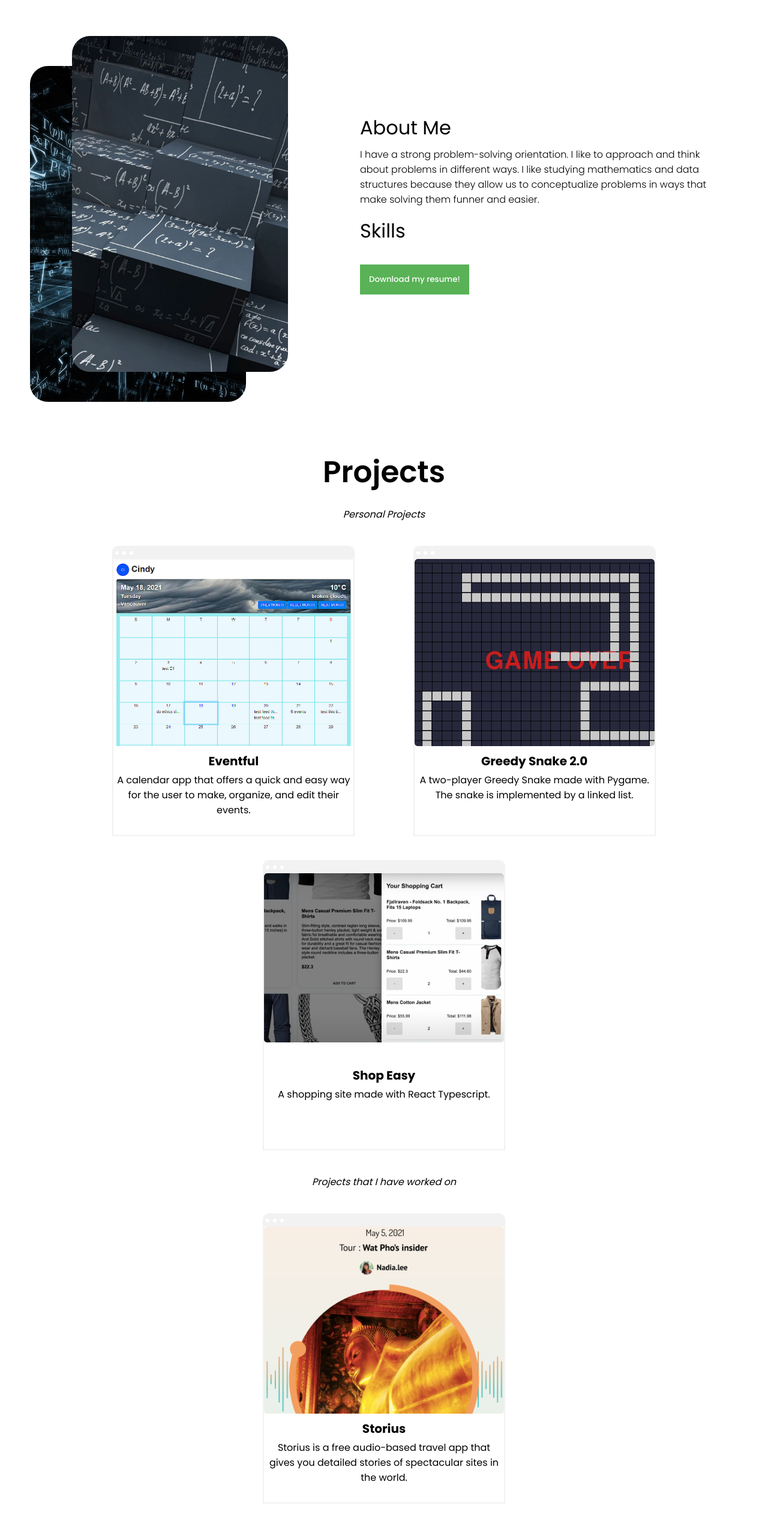
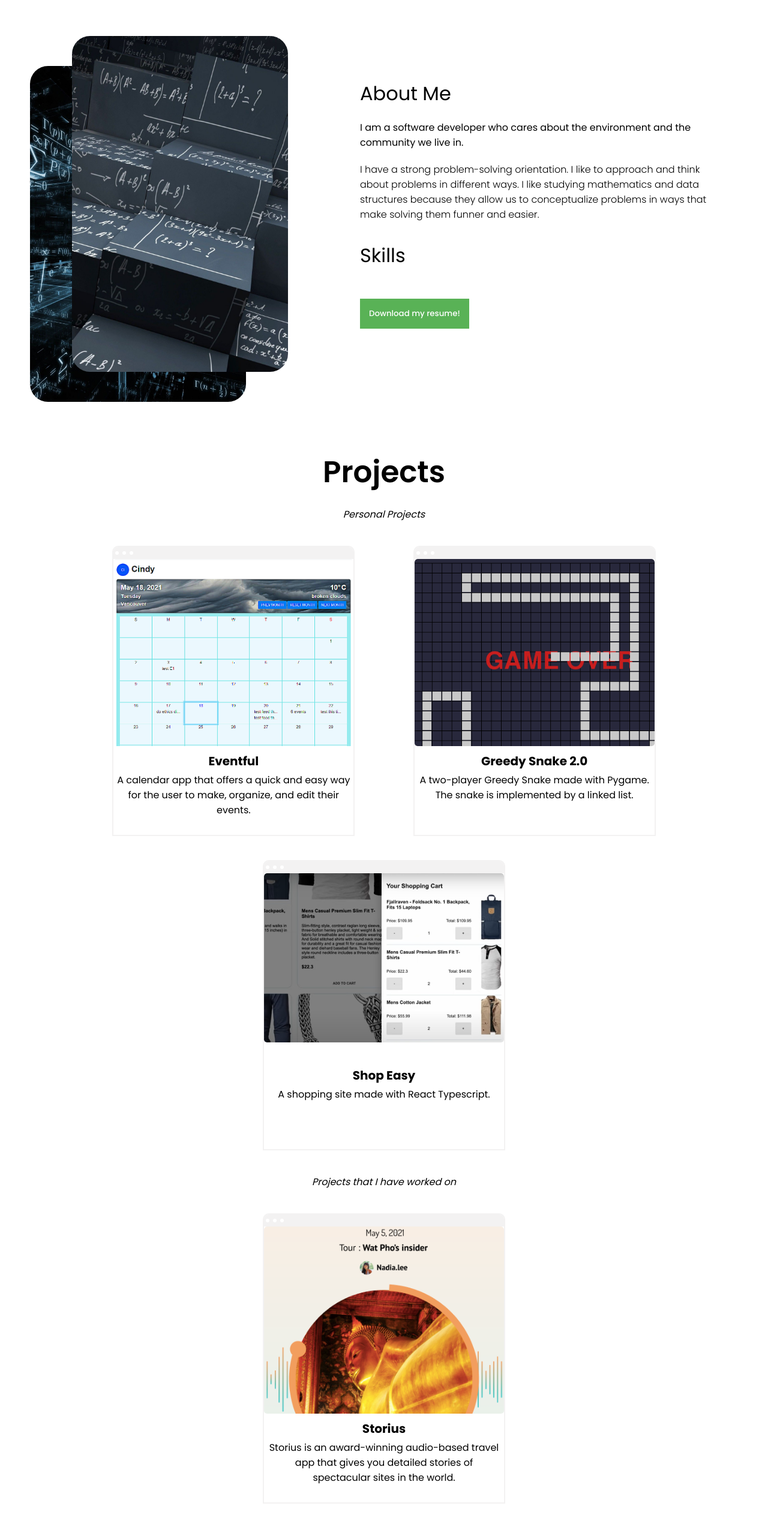
Before and after one commit to BoscoCHW/personal-site, a React (Create React App) app: page / in a window 1280 px wide. Shown: the part 820-3386 px from the top of the page at 60% size. Built offline with nearby package versions, Linux system fonts and the light colour scheme; some icons are missing.

Commit message:
add subtitle to about me

```diff
--- a/src/components/about/About.jsx
+++ b/src/components/about/About.jsx
@@ -27,7 +27,9 @@ const About = () => {
       <div className="a-right">
         <div className="a-about-me-wrapper">
           <h1 className="a-title">About Me</h1>
-
+          <p className="a-sub">
+            I am a software developer who cares about the environment and the community we live in.
+          </p>
           <p className="a-desc">
             I have a strong problem-solving orientation. I like to approach and think about problems in different ways.
             I like studying mathematics and data structures because they allow us to conceptualize problems in ways that
--- a/src/components/about/about.css
+++ b/src/components/about/about.css
@@ -39,12 +39,11 @@
   display: flex;
   flex-direction: column;
   padding-right: 5rem;
-  gap: 1rem;
+  gap: 2rem;
 }
 
 
 .a-title {
-  margin-bottom: 0.5rem;
   font-weight: 400;
 }
 
--- a/src/components/intro/intro.css
+++ b/src/components/intro/intro.css
@@ -93,6 +93,7 @@
 
 @media screen and (max-width: 480px) {
   .i {
+    min-height: 100vh;
     flex-direction: column;
   }
 
--- a/src/data.js
+++ b/src/data.js
@@ -55,7 +55,7 @@ export const otherProjects = [
     id: "op-1",
     title: "Storius",
     img: "./assets/images/storius.png",
-    description: "Storius is a free audio-based travel app that gives you detailed stories of spectacular sites in the world.",
+    description: "Storius is an award-winning audio-based travel app that gives you detailed stories of spectacular sites in the world.",
     links: [
       {
         name: "landing",
```
